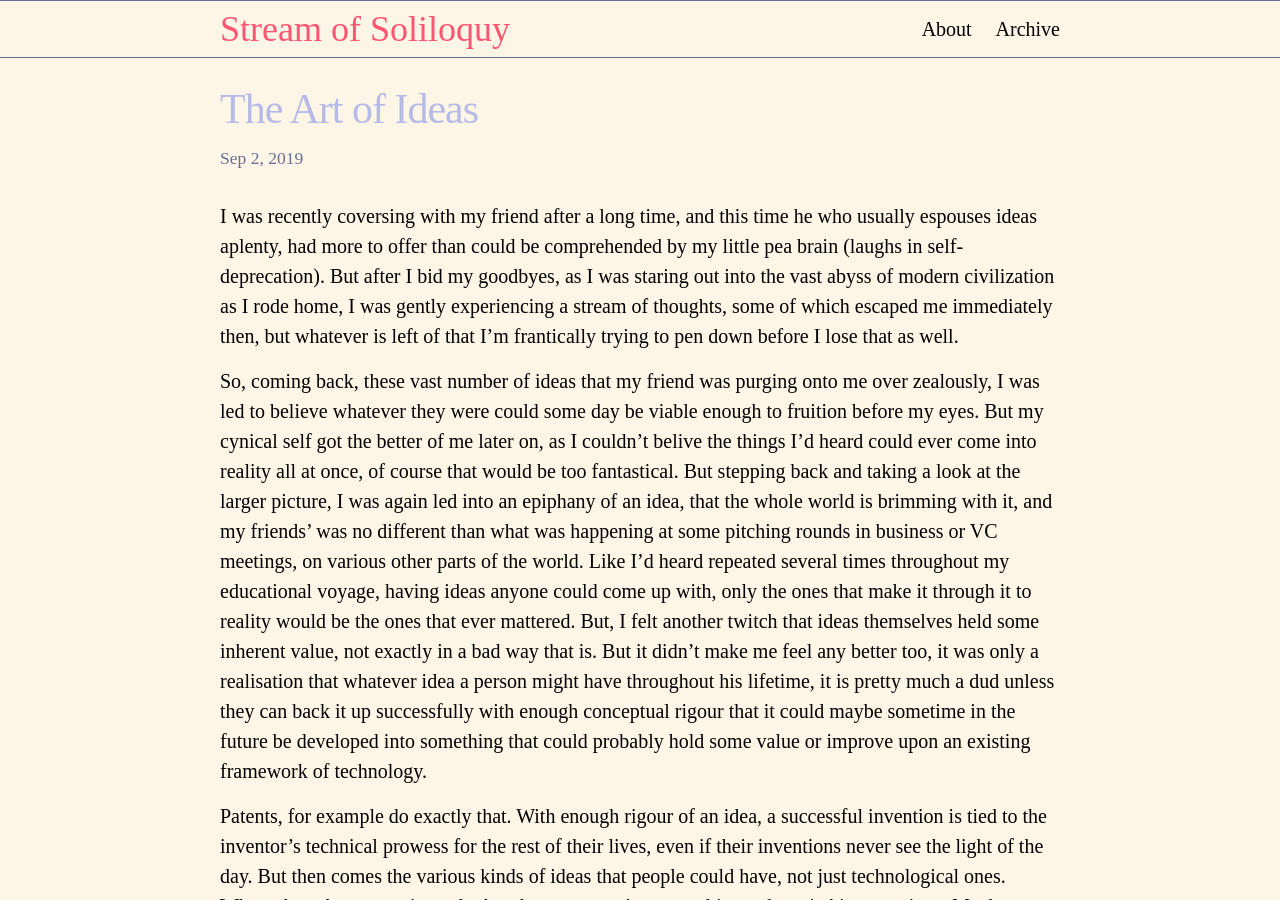
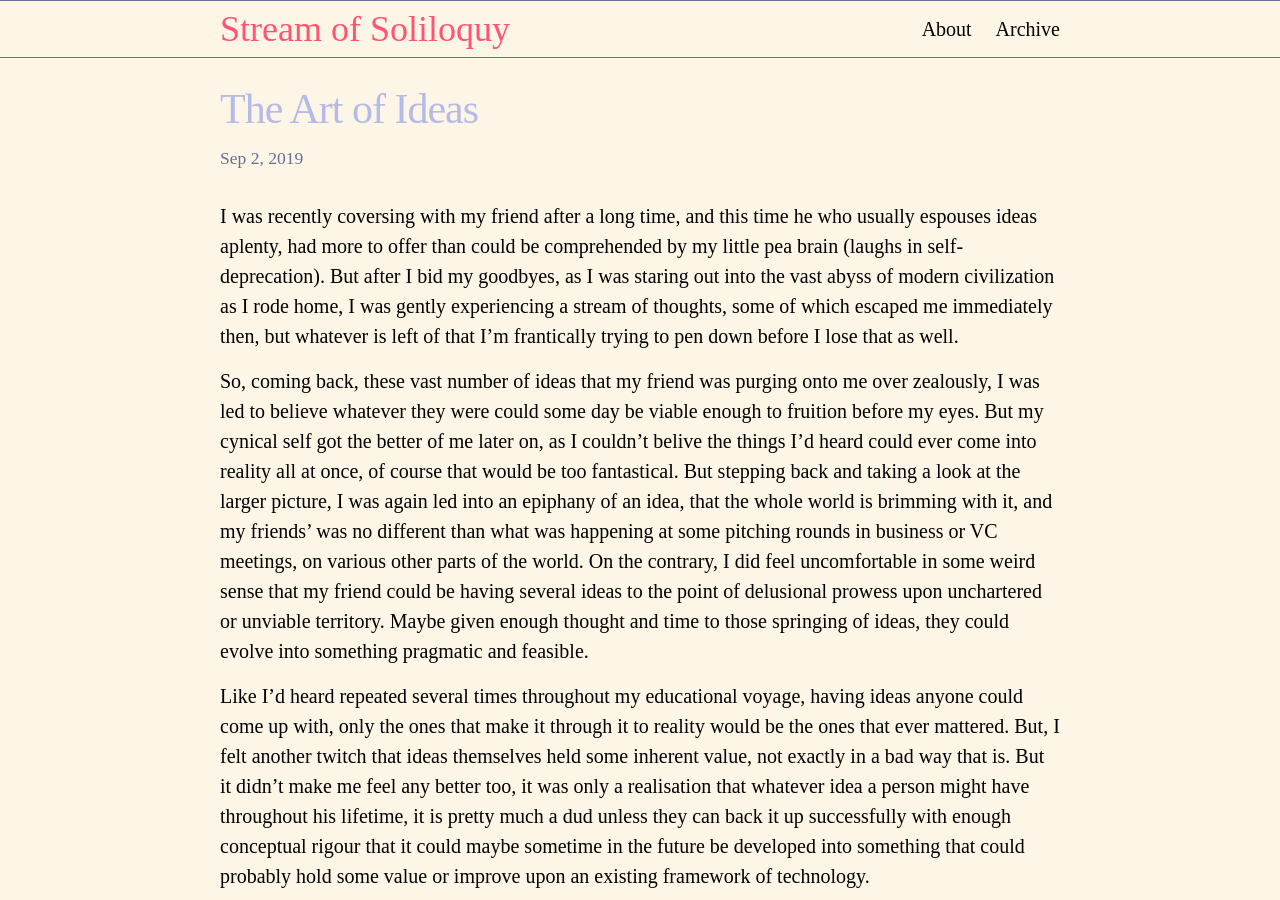
Before and after one commit to abvr/abvr.github.io, a Jekyll site: the page built from _posts/2019-09-02-idea.md, in a window 1280 px wide and 900 px high. Built offline with Jekyll 4.4.1, drawn with Linux system fonts in a browser that asks for light colours.

Commit message:
Update 2019-09-02-idea.md

```diff
--- a/_posts/2019-09-02-idea.md
+++ b/_posts/2019-09-02-idea.md
@@ -11,7 +11,8 @@ So, coming back, these vast number of ideas that my friend was purging onto me o
 could some day be viable enough to fruition before my eyes. But my cynical self got the better of me later on, as I couldn't belive
 the things I'd heard could ever come into reality all at once, of course that would be too fantastical.
 But stepping back and taking a look at the larger picture, I was again led into an epiphany of an idea, that the whole world is brimming with it,
-and my friends' was no different than what was happening at some pitching rounds in business or VC meetings, on various other parts of the world.
+and my friends' was no different than what was happening at some pitching rounds in business or VC meetings, on various other parts of the world. On the contrary, I did feel uncomfortable in some weird sense that my friend could be having several ideas to the point of delusional prowess upon unchartered or unviable territory. Maybe given enough thought and time to those springing of ideas, they could evolve into something pragmatic and feasible.
+
 Like I'd heard repeated several times throughout my educational voyage, having ideas anyone could come up with, only the ones that make it
 through it to reality would be the ones that ever mattered. But, I felt another twitch that ideas themselves held some inherent value, not exactly in a bad way that is. But it didn't make me feel any better too, it was only a realisation that whatever idea a person might have throughout his lifetime, it is pretty much a dud unless they can back it up successfully with enough conceptual rigour that it could maybe sometime in the future be developed into something that could probably hold some value or improve upon an existing framework of technology.
 
```
